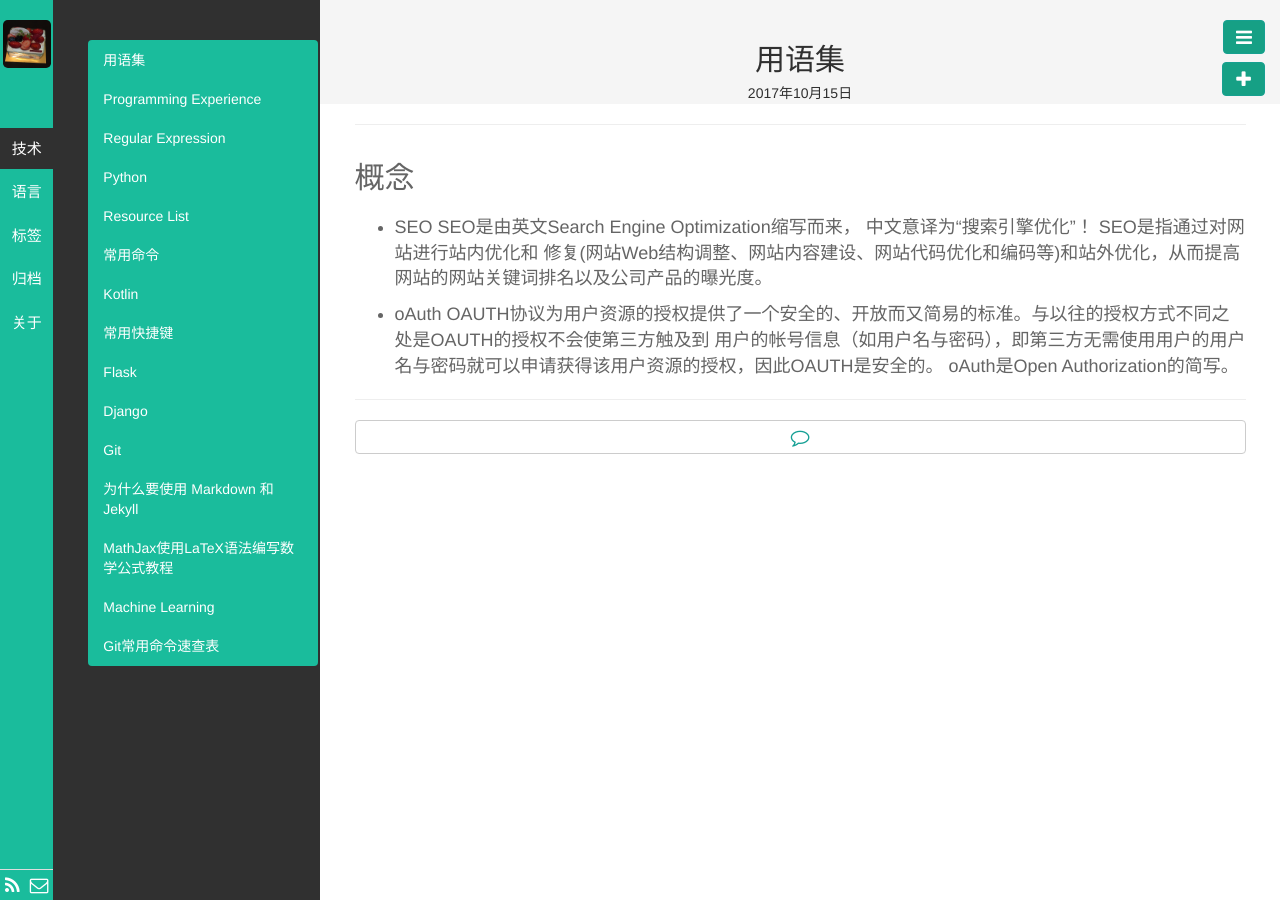
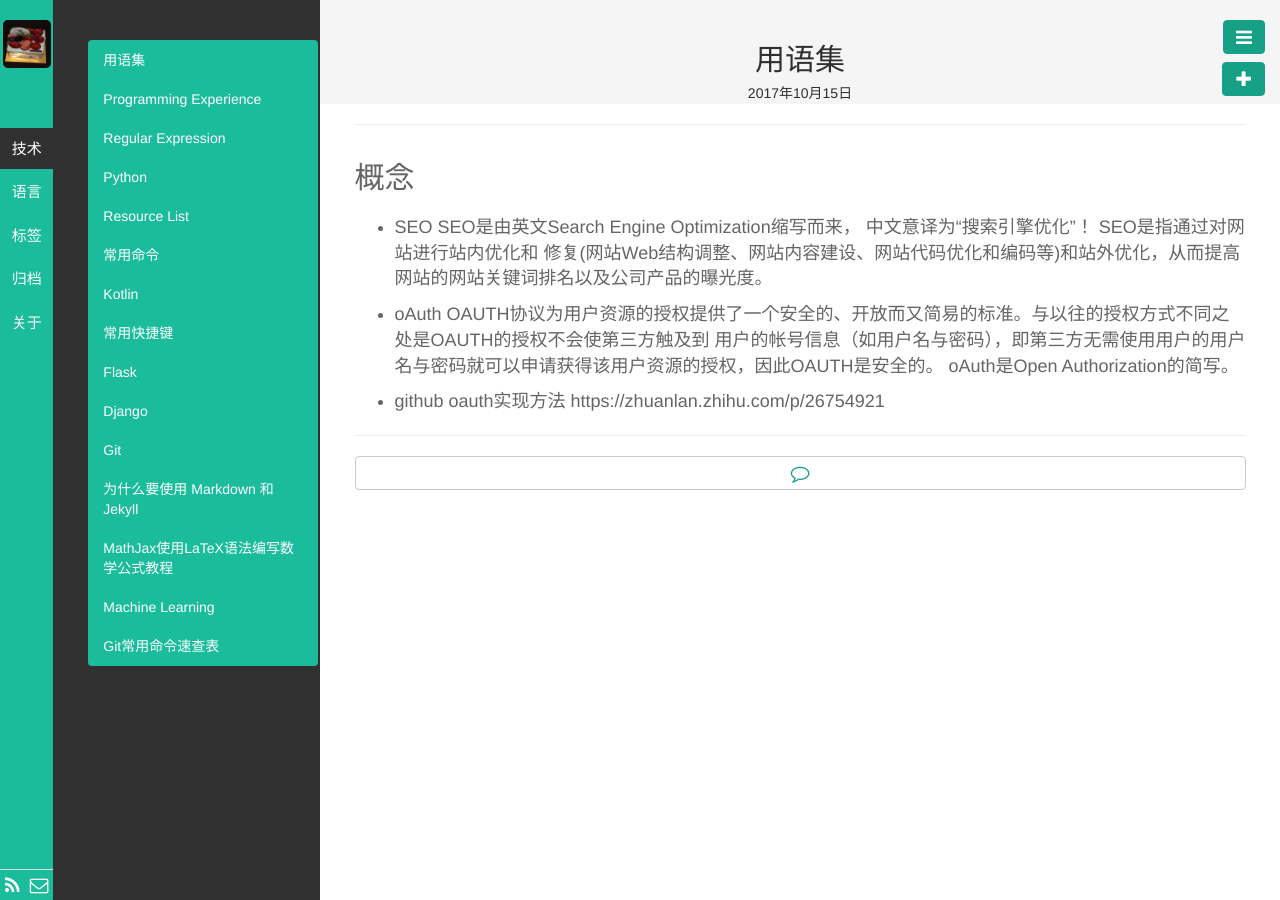
Before and after one commit to kyoyo/kyoyo.github.io, a Jekyll site: the page built from _posts/技術/2017-10-15-Concepts.md, in a window 1280 px wide. Built offline with Jekyll 4.4.1, drawn with Linux system fonts in a browser that asks for light colours; Markdown is read by kramdown in place of the engine named in the settings.

Commit message:
Update 2017-10-15-Concepts.md

```diff
--- a/_posts/技術/2017-10-15-Concepts.md
+++ b/_posts/技術/2017-10-15-Concepts.md
@@ -15,3 +15,6 @@ description:
 OAUTH协议为用户资源的授权提供了一个安全的、开放而又简易的标准。与以往的授权方式不同之处是OAUTH的授权不会使第三方触及到
 用户的帐号信息（如用户名与密码），即第三方无需使用用户的用户名与密码就可以申请获得该用户资源的授权，因此OAUTH是安全的。
 oAuth是Open Authorization的简写。
+
+- github oauth实现方法
+https://zhuanlan.zhihu.com/p/26754921
```
